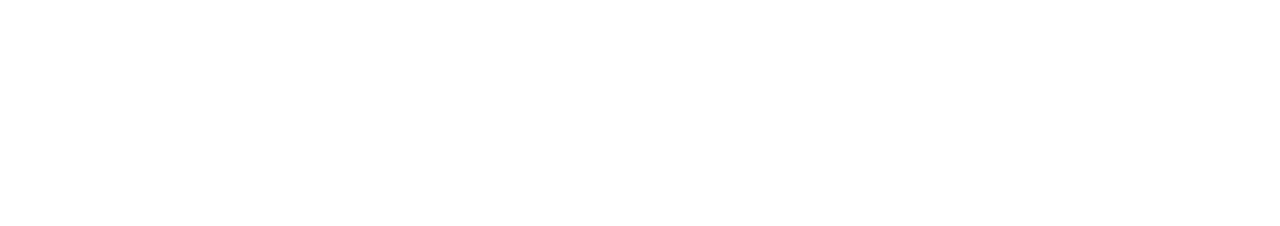
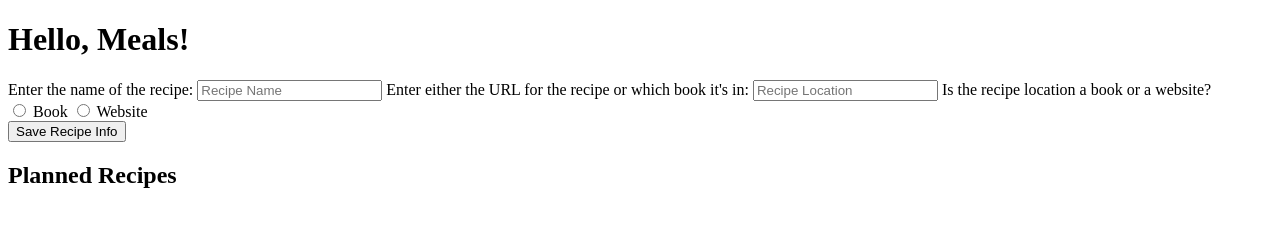
Before and after one commit to onlyasmalllizard/planned-meals, a plain HTML site: page index.html in a window 1280 px wide. Drawn offline with Linux system fonts and the light colour scheme.

Commit message:
Write HTML Structure and select elements in JS

```diff
--- a/assets/scripts/index.js
+++ b/assets/scripts/index.js
@@ -0,0 +1,7 @@
+const recipeName = document.querySelector('#recipe-name');
+const recipeLocation = document.querySelector('#recipe-location');
+const recipeLocOptions = document.querySelectorAll(
+  'input[name=recipe-loc-type]'
+);
+const submitButton = document.querySelector('#submit-recipe');
+const recipeList = document.querySelector('#recipe-list');
--- a/index.html
+++ b/index.html
@@ -1,12 +1,52 @@
 <!DOCTYPE html>
 <html lang="en">
-<head>
-    <meta charset="UTF-8">
-    <meta http-equiv="X-UA-Compatible" content="IE=edge">
-    <meta name="viewport" content="width=device-width, initial-scale=1.0">
+  <head>
+    <meta charset="UTF-8" />
+    <meta http-equiv="X-UA-Compatible" content="IE=edge" />
+    <meta name="viewport" content="width=device-width, initial-scale=1.0" />
     <title>Meals</title>
-</head>
-<body>
-
-</body>
+  </head>
+  <body>
+    <main>
+      <h1>Hello, Meals!</h1>
+      <form id="recipe-entry">
+        <label for="recipe-name">Enter the name of the recipe:</label>
+        <input
+          type="text"
+          name="recipe-name"
+          id="recipe-name"
+          placeholder="Recipe Name"
+        />
+        <label for="recipe-location"
+          >Enter either the URL for the recipe or which book it's in:</label
+        >
+        <input
+          type="text"
+          name="recipe-location"
+          id="recipe-location"
+          placeholder="Recipe Location"
+        />
+        <label for="recipe-loc-type"
+          >Is the recipe location a book or a website?</label
+        >
+        <div id="recipe-loc-type">
+          <input type="radio" id="book" name="recipe-loc-type" value="Book" />
+          <label for="book">Book</label>
+          <input
+            type="radio"
+            id="website"
+            name="recipe-loc-type"
+            value="Website"
+          />
+          <label for="website">Website</label>
+        </div>
+        <input type="submit" id="submit-recipe" value="Save Recipe Info" />
+      </form>
+      <section>
+        <h2>Planned Recipes</h2>
+        <ul id="recipe-list"></ul>
+      </section>
+    </main>
+    <script src="./assets/scripts/index.js"></script>
+  </body>
 </html>
```
